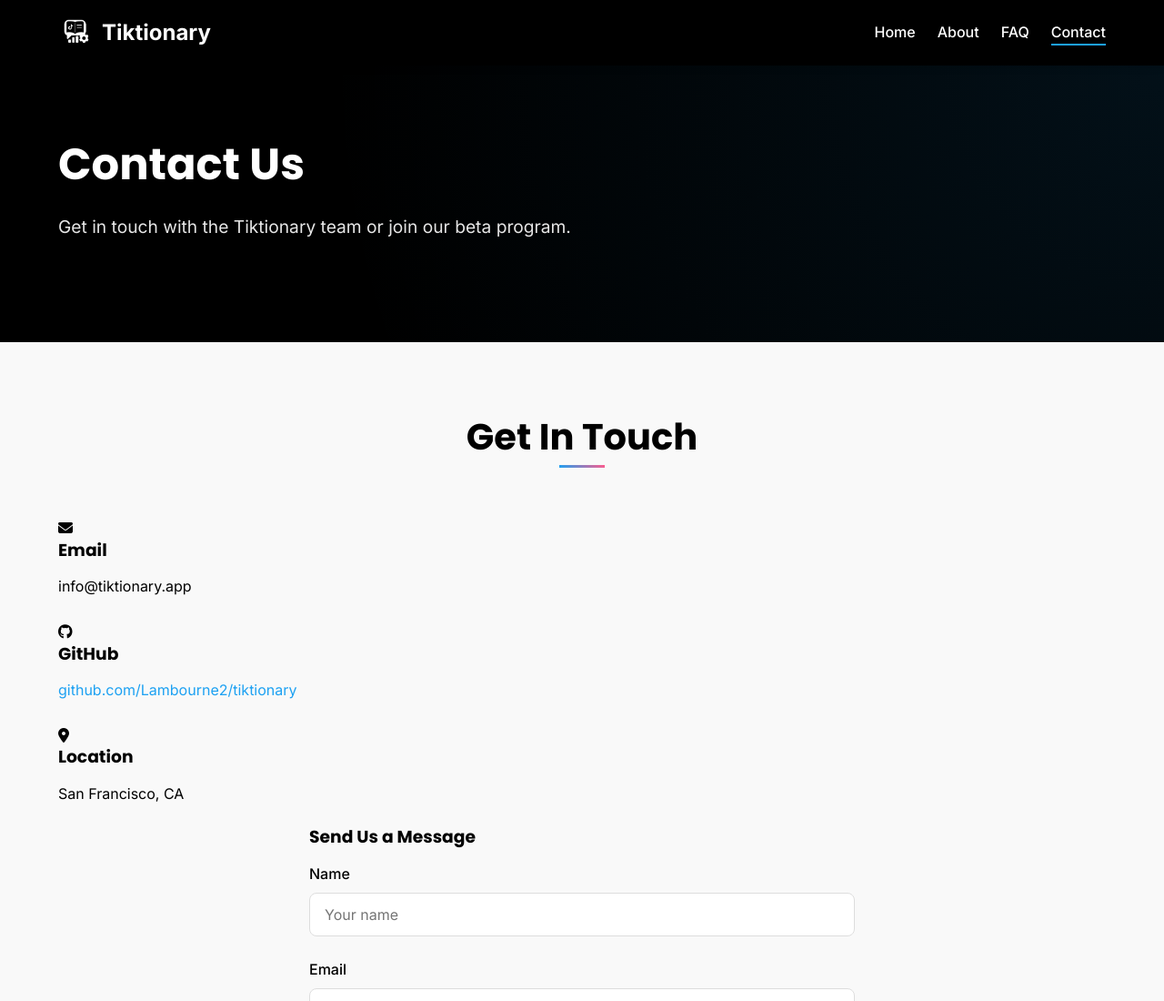
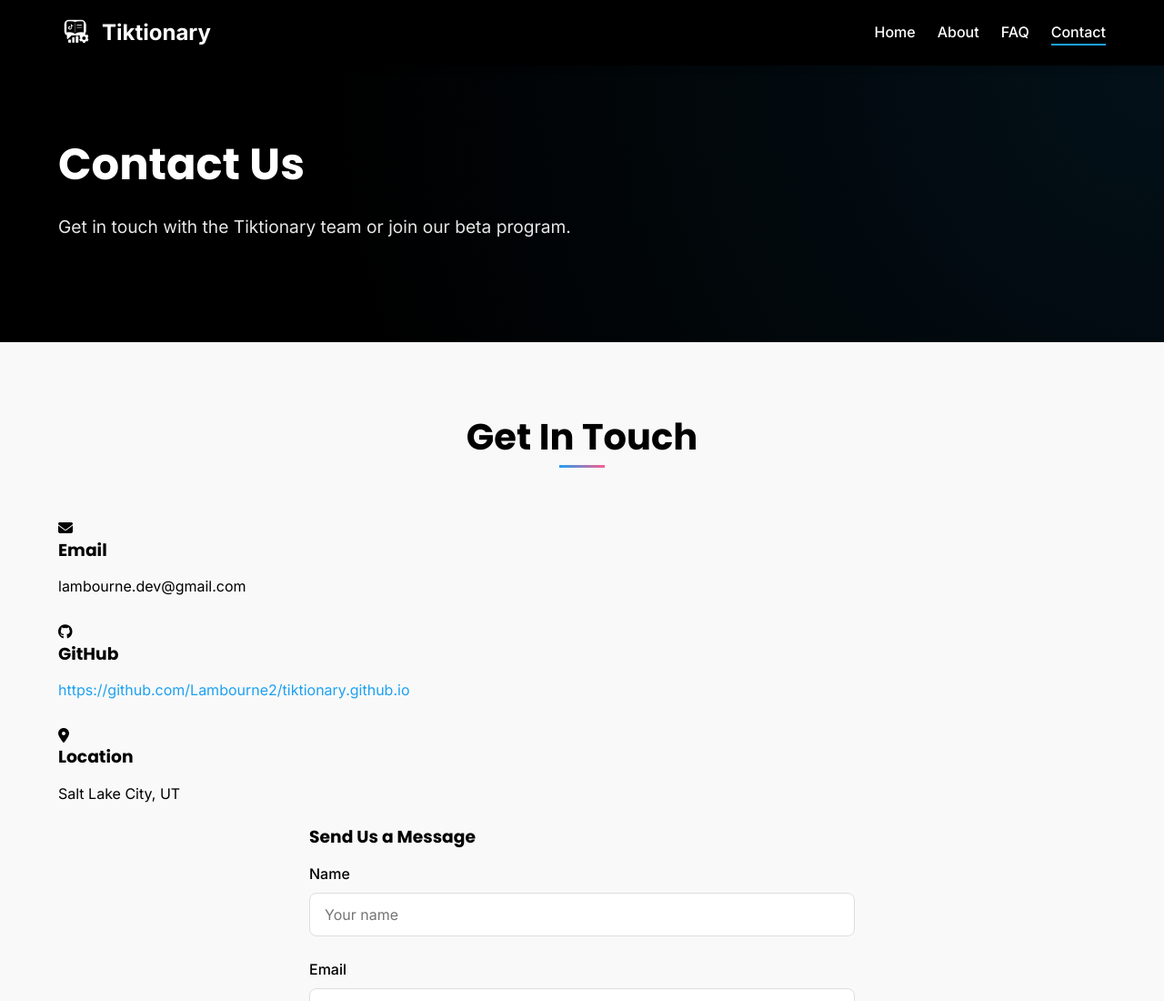
Before and after one commit to Lambourne2/tiktionary.github.io, a plain HTML site: page contact.html in a window 1280 px wide. Shown: the top 1100 px of the page at 91% size. Drawn offline with Linux system fonts and the light colour scheme.

Commit message:
Updated contact info

```diff
--- a/contact.html
+++ b/contact.html
@@ -61,21 +61,21 @@
                                 <i class="fas fa-envelope"></i>
                             </div>
                             <h3>Email</h3>
-                            <p>info@tiktionary.app</p>
+                            <p>lambourne.dev@gmail.com</p>
                         </div>
                         <div class="contact-method">
                             <div class="contact-icon">
                                 <i class="fab fa-github"></i>
                             </div>
                             <h3>GitHub</h3>
-                            <p><a href="https://github.com/Lambourne2/tiktionary" target="_blank">github.com/Lambourne2/tiktionary</a></p>
+                            <p><a href="https://github.com/Lambourne2/tiktionary.github.io" target="_blank">https://github.com/Lambourne2/tiktionary.github.io</a></p>
                         </div>
                         <div class="contact-method">
                             <div class="contact-icon">
                                 <i class="fas fa-map-marker-alt"></i>
                             </div>
                             <h3>Location</h3>
-                            <p>San Francisco, CA</p>
+                            <p>Salt Lake City, UT</p>
                         </div>
                     </div>
                 </div>
@@ -144,7 +144,7 @@
                     </div>
                     <p>Chat with your saved TikToks using AI-powered retrieval and generation.</p>
                     <div class="footer-social">
-                        <a href="https://github.com/Lambourne2/tiktionary" target="_blank" aria-label="GitHub"><i class="fab fa-github"></i></a>
+                        <a href="https://github.com/Lambourne2/tiktionary.github.io" target="_blank" aria-label="GitHub"><i class="fab fa-github"></i></a>
                         <a href="#" aria-label="Twitter"><i class="fab fa-twitter"></i></a>
                         <a href="#" aria-label="Instagram"><i class="fab fa-instagram"></i></a>
                     </div>
```
